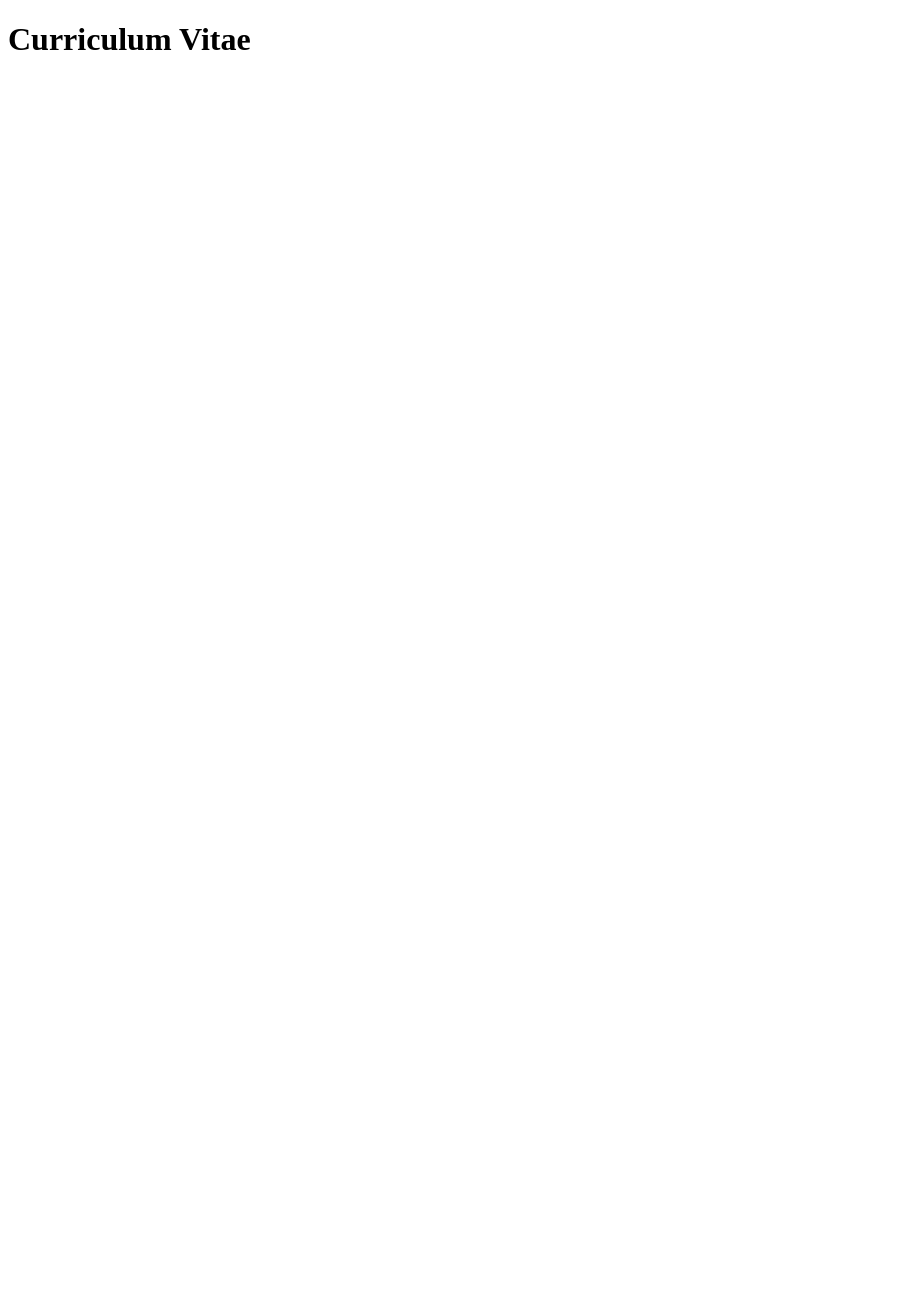
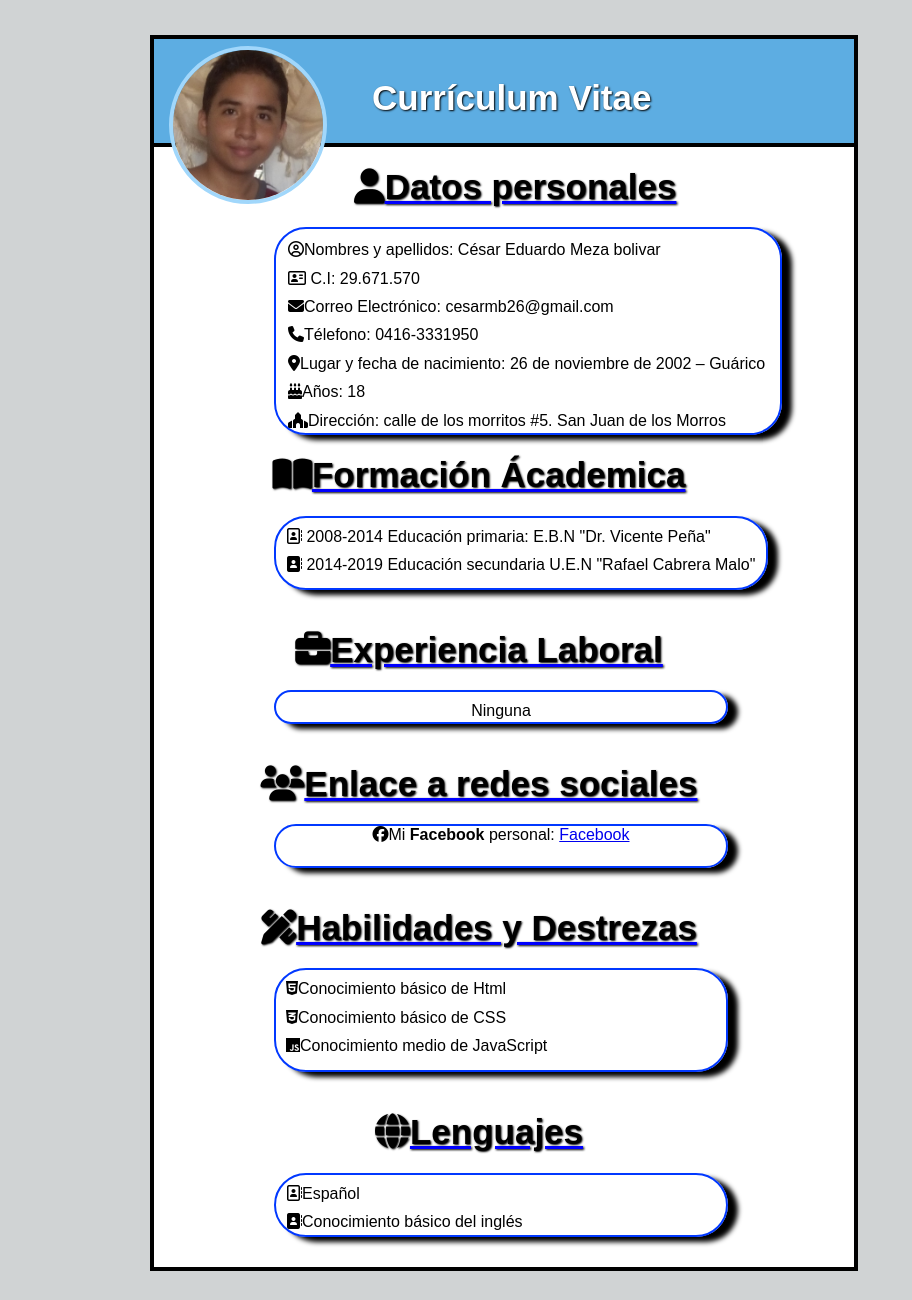
Before and after one commit to aisunerg-programacion2/evaluacion-html-y-css-CesarEMB, a plain HTML site: page index.html in a window 1280 px wide. Shown: the whole page, without its empty margins (0-912 px from the left). Before the commit the page ends 800 px from the top, so only its background shows below. Drawn offline with Linux system fonts and the light colour scheme.

Commit message:
se agrego todo

```diff
--- /dev/null
+++ b/Estilo.css
@@ -0,0 +1,195 @@
+*{
+    margin:0;
+    padding: 0;
+}
+html{
+    font-family: Arial, Helvetica, sans-serif
+}
+#contenedor{
+    border: 4px solid rgb(0, 0, 0);
+    margin: 35px 150px;
+    background: rgb( 255, 255, 255);
+    display: block;
+    width: 700px;
+    max-width: 1088px;
+    }
+body{
+    background-color: #D0D3D4;
+     }
+.cabezera{
+    background-color: #5DADE2;
+    padding-top:4px;
+    margin: 0px;
+    height: 100px;
+    border-bottom: 4px solid rgb(0, 0, 0);
+    }
+.cabezera h1{
+    text-align: center;
+    display:inline-block;
+    margin-top: 35px;
+    margin-left: 30px;
+    font-size: 35px;
+    color: rgb( 255, 255, 255);
+    text-shadow: 1px 1px 2px rgb(0, 0, 0);
+}
+.Perfil{
+    display:inline-block;
+    float:left;
+    margin: 15px;
+    margin-top: 3px;
+    border-radius: 50%;
+}
+.Perfil__img{
+    border-radius: 50%;
+    object-fit: cover;
+    border: 4px solid #a1d7fb;
+    width: 150px;
+    height: 150px;
+}
+.DP h2{
+    text-align: left;
+    text-decoration: underline  blue;
+    margin-bottom: 20px;
+    margin-left: 200px;
+    font-size: 35px;
+    margin-top: 20px;
+    text-shadow: 1px 1px 2px rgb(0, 0, 0);
+}
+.DP p{
+    margin: 10px;
+    text-align: justify;
+}
+.FA h2{
+    text-align: center;
+    text-decoration: underline  blue;
+    margin-bottom: 20px;
+    margin-right: 50px;
+    font-size: 35px;
+    margin-top: 20px;
+    text-shadow: 1px 1px 2px rgb(0, 0, 0);
+}
+.FA p{
+    margin: 10px;
+    text-align: justify;
+}
+.EL h2{
+    text-align: center;
+    text-decoration: underline  blue;
+    margin-bottom: 20px;
+    margin-right: 50px;
+    font-size: 35px;
+    margin-top: 20px;
+    text-shadow: 1px 1px 2px rgb(0, 0, 0);
+}
+.EL p{
+    margin: 10px;
+    text-align: center;
+    }
+.RS h2{
+    text-align: center;
+    text-decoration: underline  blue;
+    margin-bottom: 20px;
+    margin-right: 50px;
+    font-size: 35px;
+    margin-top: 20px;
+    text-shadow: 1px 1px 2px rgb(0, 0, 0);
+}
+.RS a:hover{
+    color:rgb(1, 149, 255)
+}
+.RS a:visited{
+    color: rgb(124, 94, 189);
+}
+.HD h2{
+    text-align: center;
+    text-decoration: underline  blue;
+    margin-bottom: 20px;
+    margin-right: 50px;
+    font-size: 35px;
+    margin-top: 20px;
+    text-shadow: 1px 1px 2px rgb(0, 0, 0);
+}
+.HD p{
+    margin: 10px;
+    text-align: justify;
+}
+.L h2{
+    text-align: center;
+    text-decoration: underline  blue;
+    margin-bottom: 20px;
+    margin-right: 50px;
+    font-size: 35px;
+    margin-top: 20px;
+    text-shadow: 1px 1px 2px rgb(0, 0, 0);
+}
+.L p{
+    margin: 10px;
+    text-align: justify;
+}
+.contedor_texto{
+    border: 2px solid rgb(1, 56, 255);
+    border-radius: 2em;
+    padding: 2px;
+    display:inline-block;
+    text-align: center;
+    margin: 0px 120px;
+    height: 200px;
+    width: 500px;
+    box-shadow: 10px 5px 5px rgb(0, 0, 0);
+}
+.contedor_texto__fa{
+    border: 2px solid rgb(1, 56, 255);
+    border-radius: 2em;
+    display:inline-block;
+    text-align: center;
+    margin: 0px 120px;
+    height: 70px;
+    width: 490px;
+    margin-bottom: 20px;
+    box-shadow: 10px 5px 5px rgb(0, 0, 0);
+}
+.contedor_texto__el{
+    border: 2px solid rgb(1, 56, 255);
+    border-radius: 2em;
+    display:inline-block;
+    text-align: center;
+    margin: 0px 120px;
+    height: 30px;
+    width: 450px;
+    margin-bottom: 20px;
+    box-shadow: 10px 5px 5px rgb(0, 0, 0);
+}
+.contedor_texto__rs{
+    border: 2px solid rgb(1, 56, 255);
+    border-radius: 2em;
+    display:inline-block;
+    text-align: center;
+    margin: 0px 120px;
+    height: 40px;
+    width: 450px;
+    margin-bottom: 20px;
+    box-shadow: 10px 5px 5px rgb(0, 0, 0);
+}
+.contedor_texto__hd{
+    border: 2px solid rgb(1, 56, 255);
+    border-radius: 2em;
+    display:inline-block;
+    text-align: center;
+    margin: 0px 120px;
+    height: 100px;
+    width: 450px;
+    margin-bottom: 20px;
+    box-shadow: 10px 5px 5px rgb(0, 0, 0);
+}
+.contedor_texto__l{
+    border: 2px solid rgb(1, 56, 255);
+    border-radius: 2em;
+    display:inline-block;
+    text-align: center;
+    margin: 0px 120px;
+    height: 60px;
+    width: 450px;
+    margin-bottom: 30px;
+    box-shadow: 10px 5px 5px rgb(0, 0, 0);
+
+}
--- a/index.html
+++ b/index.html
@@ -4,11 +4,65 @@
   <meta charset="UTF-8">
   <meta http-equiv="X-UA-Compatible" content="IE=edge">
   <meta name="viewport" content="width=device-width, initial-scale=1.0">
-  <title>Curriculum Vitae</title>
+  <link rel="stylesheet" href="Estilo.css">
+  <link rel="stylesheet" href="normalize.css">
+  <script src="https://kit.fontawesome.com/21d5050013.js" crossorigin="anonymous"></script>
+  <title>Currículum Vitae</title>
 </head>
 <body>
-
-  <h1>Curriculum Vitae</h1>
-
+<div id="contenedor">
+    <div class="cabezera">
+      <h1>Currículum Vitae</h1>
+      <div class="Perfil">
+      <img class="Perfil__img" src="Imagenes/Perfil.jpg">
+      </div>
+    </div>
+    <div class="DP">
+    <h2><i class="fas fa-user"></i>Datos personales</h2>
+    <div class="contedor_texto">
+    <p><i class="far fa-user-circle"></i>Nombres y apellidos: César Eduardo Meza bolivar</p>
+    <p><i class="far fa-address-card"></i> C.I: 29.671.570</p>
+    <p><i class="fas fa-envelope"></i>Correo Electrónico: cesarmb26@gmail.com</p>
+    <p><i class="fas fa-phone"></i>Télefono: 0416-3331950</p>
+    <p><i class="fas fa-map-marker-alt"></i>Lugar y fecha de nacimiento: 26 de noviembre de 2002 – Guárico</p>
+    <p><i class="fas fa-birthday-cake"></i>Años: 18</p>
+    <p><i class="fas fa-place-of-worship"></i>Dirección: calle de los morritos #5. San Juan de los Morros</p>
+    </div>
+    </div>
+    <div class="FA">
+      <h2><i class="fas fa-book-open"></i>Formación Ácademica</h2>
+      <div class="contedor_texto__fa">
+      <p><i class="far fa-address-book"></i> 2008-2014 Educación primaria: E.B.N "Dr. Vicente Peña"</p>
+      <p><i class="fas fa-address-book"></i> 2014-2019 Educación secundaria U.E.N "Rafael Cabrera Malo"</p>
+    </div>
+    </div>
+    <div class="EL">
+     <h2><i class="fas fa-briefcase"></i>Experiencia Laboral</h2>
+      <div class="contedor_texto__el">
+      <p>Ninguna</p>
+      </div>
+    </div>
+    <div class="RS">
+      <h2><i class="fas fa-users"></i>Enlace a redes sociales</h2>
+      <div class="contedor_texto__rs">
+      <p><i class="fab fa-facebook"></i>Mi <b>Facebook</b> personal: <a href="https://www.facebook.com/cesar.meza.5688/" target="_blank">Facebook</a> </p>
+      </div>
+    </div>
+    <div class="HD">
+      <h2><i class="fas fa-pencil-ruler"></i>Habilidades y Destrezas</h2>
+      <div class="contedor_texto__hd">
+      <p><i class="fab fa-html5"></i>Conocimiento básico de Html</p>
+      <p><i class="fab fa-css3-alt"></i>Conocimiento básico de CSS</p>
+      <p><i class="fab fa-js"></i>Conocimiento medio de JavaScript</p>
+      </div>
+      </div>
+    <div class="L">
+    <h2><i class="fas fa-globe"></i>Lenguajes</h2>
+    <div class="contedor_texto__l">
+      <p><i class="far fa-address-book"></i>Español</p>
+      <p><i class="fas fa-address-book"></i>Conocimiento básico del inglés</p>
+    </div>
+    </div>
+</div>
 </body>
 </html>
```
Also changed, not shown: Imagenes/Perfil.jpg (added), normalize.css (added).
